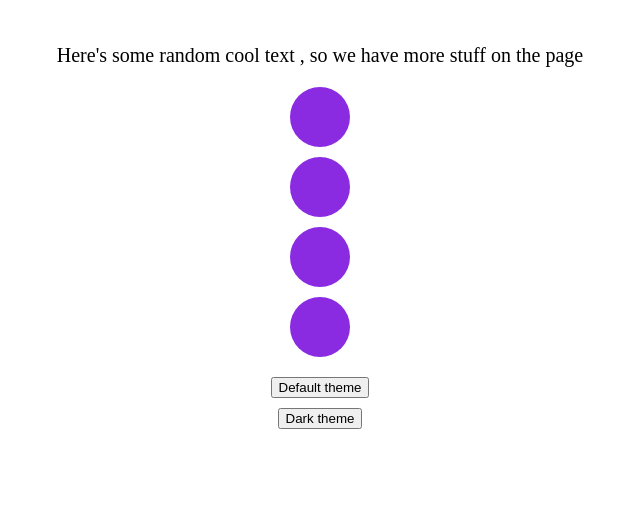
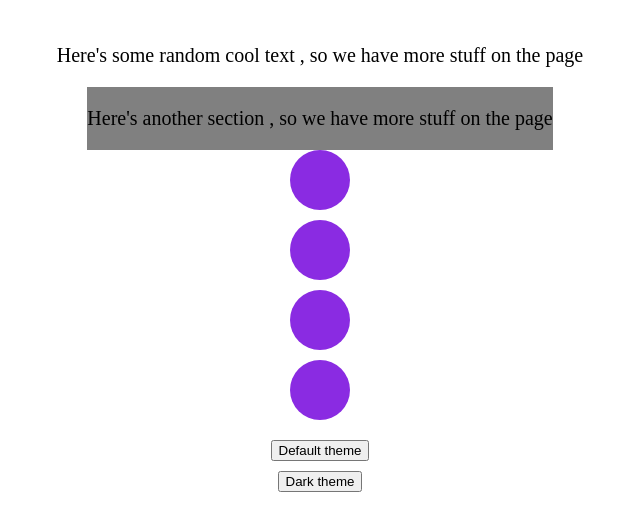
Before and after one commit to Ahuoyiza/30-days-of-javascript, a plain HTML site: page basic-theme-changer/index.html in a window 1280 px wide. Shown: the part 85-616 px from the top of the page, without its empty margins (320-960 px from the left). Drawn offline with Linux system fonts and the light colour scheme.

Commit message:
fix: :bug: section theme add
section theme add

none

```diff
--- a/basic-theme-changer/index.html
+++ b/basic-theme-changer/index.html
@@ -17,6 +17,11 @@
             Here's some random cool text , so we have more stuff on the page
         </p>
     </section>
+    <section id="section" class="section-grey">
+        <p>
+            Here's another section , so we have more stuff on the page
+        </p>
+    </section>
     <section class="circle"></section>
     <section class="circle" id="green"></section>
     <section class="circle" id="yellow"></section>
--- a/basic-theme-changer/index.js
+++ b/basic-theme-changer/index.js
@@ -1,14 +1,18 @@
 // access the body element node in html and store it
 let body = document.body.style
+
+let section = document.getElementById("section").style
 // function that has default,  another function for dark theme
 
 const defaultTheme = ()=> {
 // change the bgColor and font color values of the body element
 body.backgroundColor = "#fff"
 body.color = "#000"
+section.backgroundColor = "grey"
 }
 const darkTheme = () => {
     body.backgroundColor = "#000"
     body.color = "#fff"
+    section.backgroundColor = "#000"
 }
 // call the function .... event listener: onclick... call it in html
--- a/basic-theme-changer/style.css
+++ b/basic-theme-changer/style.css
@@ -19,3 +19,6 @@ body {
 button {
     margin-top: 10px;
 }
+.section-grey{
+    background-color: grey;
+}
```
Also changed, not shown: basic-theme-changer/notes.txt, to-do-list/notes.txt, 1 other file.
